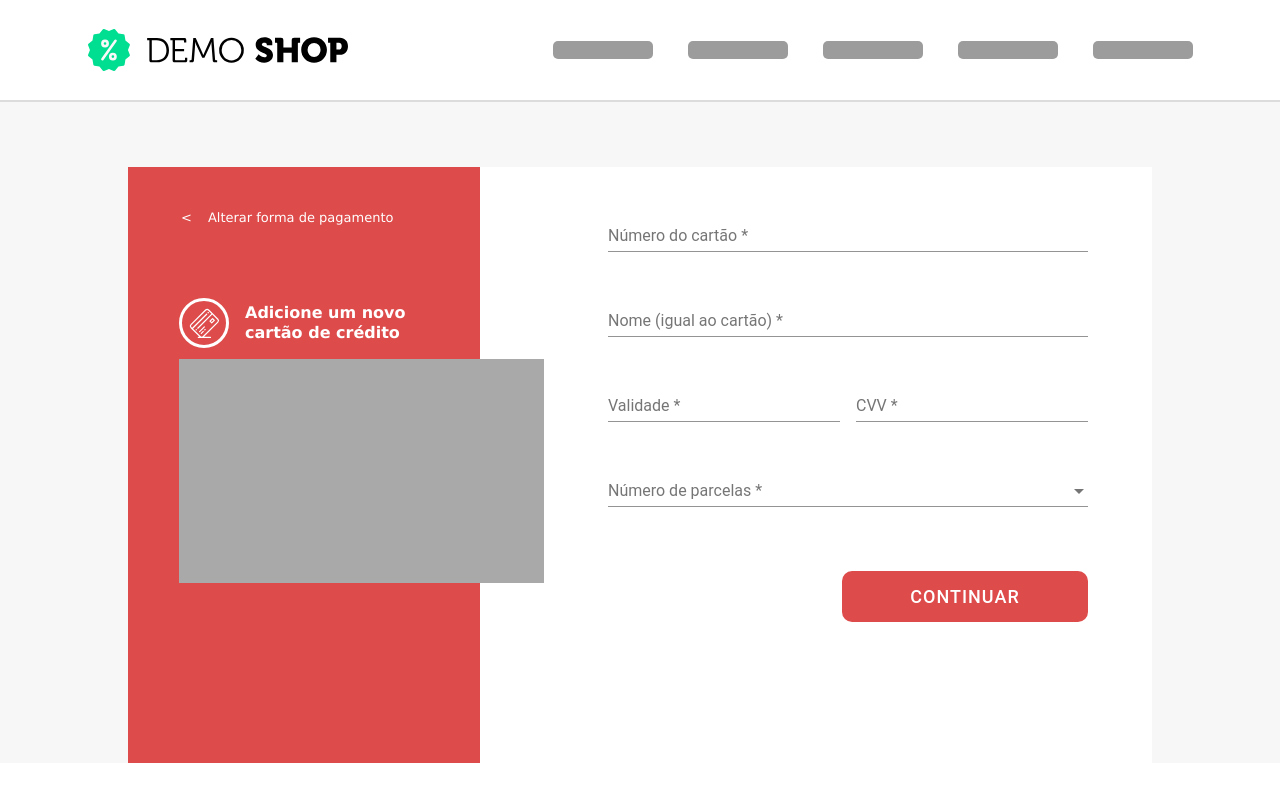
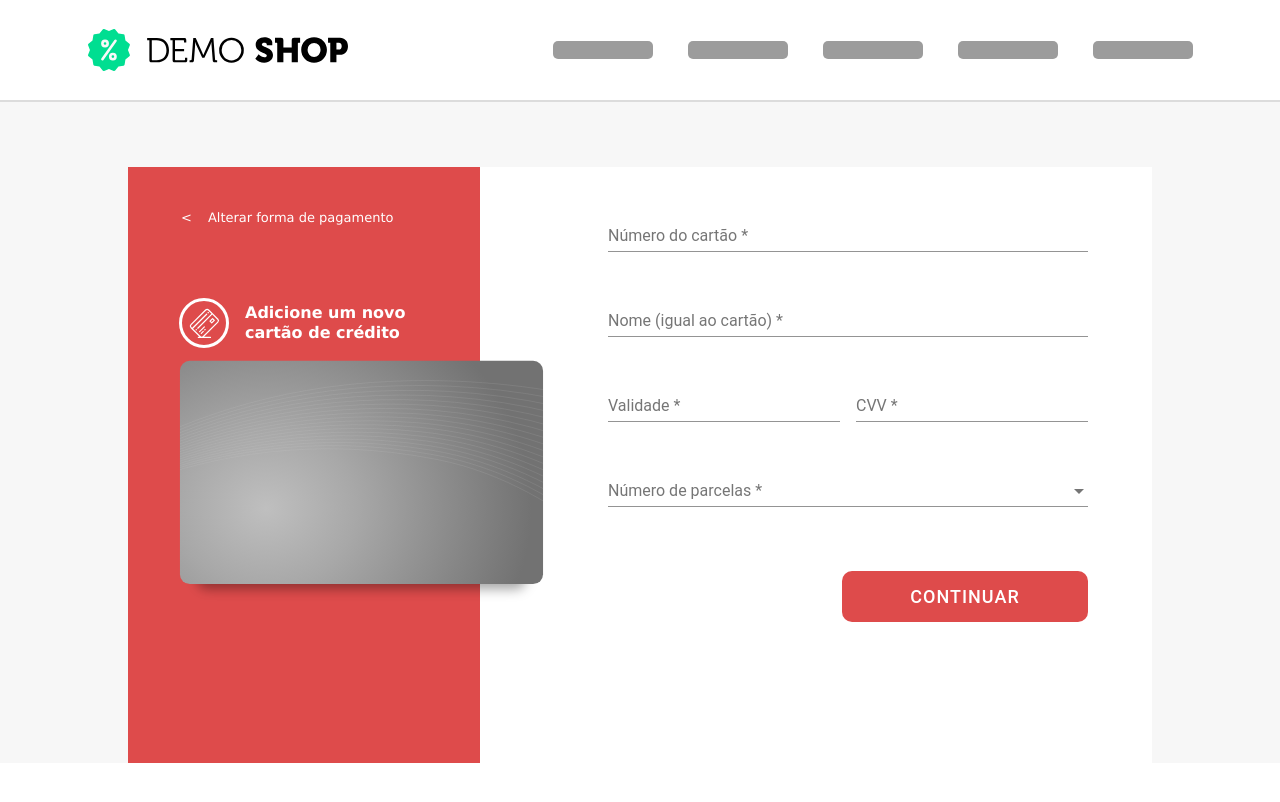
Before and after one commit to dhiegoatencio/angular-checkout-example, an Angular app: page /checkout in a window 1280 px wide. Built offline with nearby package versions, Linux system fonts and the light colour scheme; a web font is replaced by a local one.

Commit message:
card-empty.svg have been added

```diff
--- a/src/app/shared/components/bxs-checkout/bxs-checkout.component.html
+++ b/src/app/shared/components/bxs-checkout/bxs-checkout.component.html
@@ -15,7 +15,9 @@
       <h3>Adicione um novo <br>cartão de crédito</h3>
     </div>
 
-    <div class="bxs-checkout-card"></div>
+    <div class="bxs-checkout-card">
+      <img class="bxs-checkout-cardimg" src="assets/img/card-empty.svg">
+    </div>
 
   </div>
 
--- a/src/app/shared/components/bxs-checkout/bxs-checkout.component.scss
+++ b/src/app/shared/components/bxs-checkout/bxs-checkout.component.scss
@@ -32,10 +32,10 @@ h3 {
 .bxs-checkout-cardtitle {
   color: $white;
 }
-.bxs-checkout-card {
-  background-color: darkgray;
+.bxs-checkout-card,
+.bxs-checkout-cardimg {
   width: 365px;
-  height: 224px;
+  height: 250px;
 }
 
 .bxs-checkout-content {
@@ -57,13 +57,13 @@ h3 {
     min-height: 240px;
     flex-grow: 0;
   }
-  .bxs-checkout-card {
+  .bxs-checkout-card,
+  .bxs-checkout-cardimg {
     width: 280px;
-    height: 172px;
-    min-height: 172px;
+    height: 190px;
   }
   .bxs-checkout-cardcontent {
-    margin: -177px auto -77px auto;
+    margin: -177px auto -85px auto;
   }
   .bxs-checkout-cardtitle {
     justify-content: center;
```
Also changed, not shown: src/assets/img/card-empty.svg (added).
